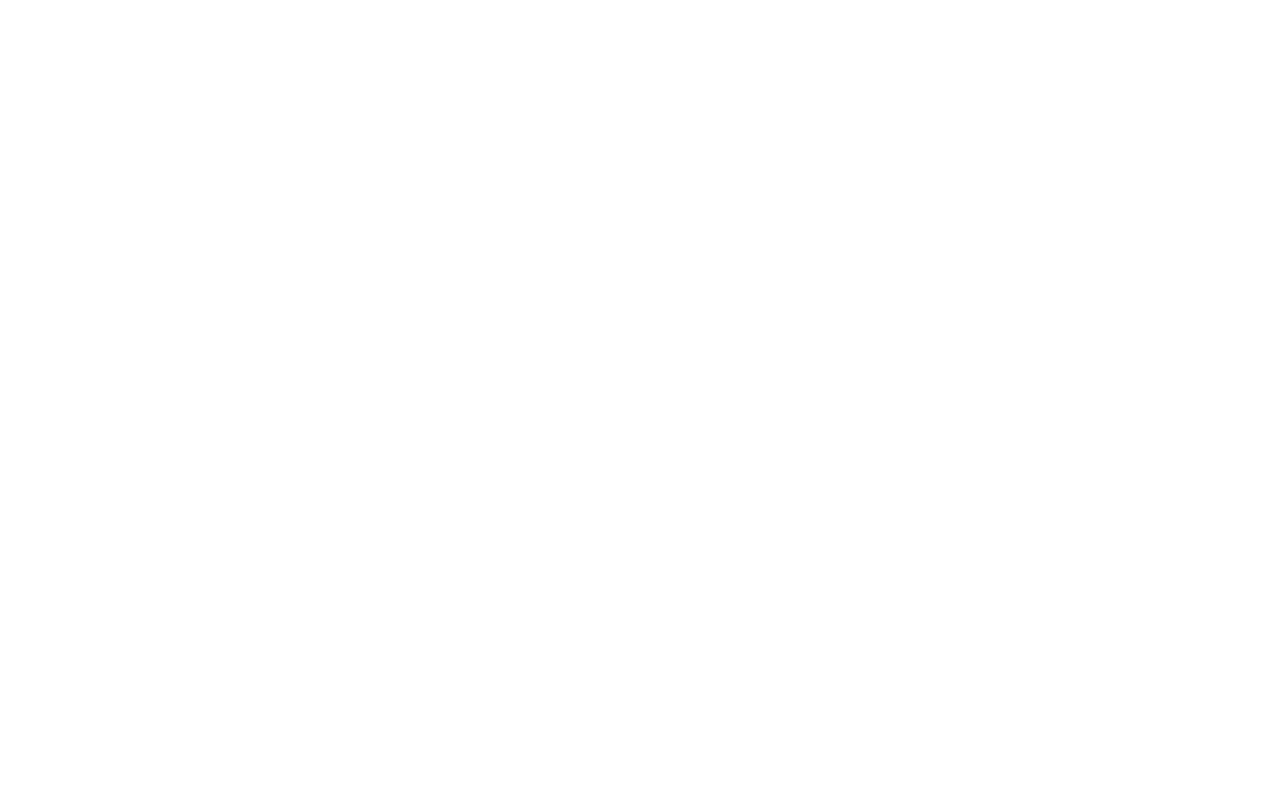
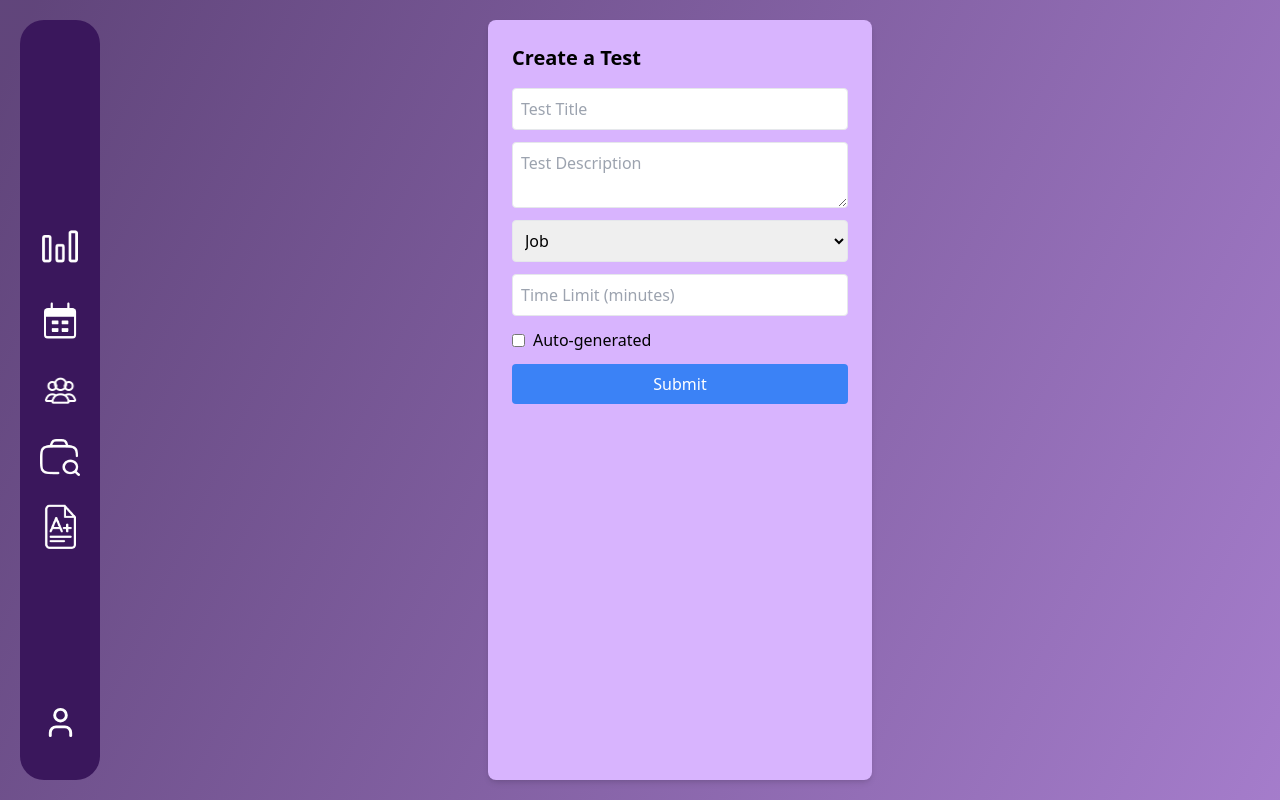
Before and after one commit to srgmnagar/That-s-What-They-Coded, a React (Vite) app in the folder Frontend/HireUp/: page /recruiter/testcreation in a window 1280 px wide. Before the commit this address had no page. Built offline with nearby package versions, Linux system fonts and the light colour scheme.

Commit message:
something

```diff
--- a/Frontend/HireUp/src/App.jsx
+++ b/Frontend/HireUp/src/App.jsx
@@ -11,7 +11,7 @@
 import Profile from './Pages/Candidate/Profile';
 import CompanyProfile from './Pages/Recruiter/CompanyProfile';
 import AddJobDeets from './Pages/Recruiter/AddJobDeets';
-
+import TestCreation from './Pages/Recruiter/TestCreation';
 function App() {
   return (
     <BrowserRouter>
@@ -28,6 +28,7 @@
             <Route path="/candidate/profile" element={<Profile />} />
             <Route path="/recruiter/profile" element={<CompanyProfile />} />
             <Route path="/recruiter/addjob" element={<AddJobDeets />} />
+            <Route path="/recruiter/testcreation" element={<TestCreation />} />
           </Routes>
 
       </AuthProvider>
--- a/Frontend/HireUp/src/Components/Nav.jsx
+++ b/Frontend/HireUp/src/Components/Nav.jsx
@@ -11,7 +11,7 @@
 function Nav() {
     return (
         <div>
-            <nav className='flex flex-col justify-evenly items-center  h-full bg-[#3A175C] rounded-3xl px-5 py-10'>
+            <nav className='flex flex-col justify-evenly items-center sticky h-[95vh] bg-[#3A175C] rounded-3xl px-5 py-10'>
                 <div className='flex flex-col justify-center items-center gap-7 h-full'>
 
                 <Link to={'/recruiter/dashboard'}>
--- a/Frontend/HireUp/src/Pages/Recruiter/AddJobDeets.jsx
+++ b/Frontend/HireUp/src/Pages/Recruiter/AddJobDeets.jsx
@@ -51,132 +51,77 @@
   };
 
   return (
-    <div className='flex p-5 '>
-      <Nav />
-      <div className="max-w-4xl mx-auto p-6 bg-white rounded-lg shadow-lg">
-      <h2 className="text-2xl font-bold mb-6">Add Job Details</h2>
-      <form onSubmit={handleSubmit} className="space-y-6">
+<div className="min-h-screen flex items-center justify-center bg-gradient-to-r from-purple-900 via-purple-700 to-purple-500 p-6">
+      <div className="w-full max-w-lg bg-white p-8 rounded-xl shadow-lg">
+        <h2 className="text-2xl font-bold text-gray-800 text-center mb-6">Add Test Details</h2>
+        <form onSubmit={handleSubmit} className="space-y-4">
           <div>
-          <label className="block text-sm font-medium text-gray-700">Job Title</label>
+            <label className="block text-sm font-medium text-gray-700">Test Title</label>
             <input
               type="text"
-            value={jobDetails.title}
-            onChange={(e) => setJobDetails({ ...jobDetails, title: e.target.value })}
+              value={testDetails.title}
+              onChange={(e) => setTestDetails({ ...testDetails, title: e.target.value })}
+              className="mt-1 block w-full rounded-md border-gray-300 shadow-sm focus:border-purple-500 focus:ring-purple-500"
+              required
+            />
+          </div>
+
+          <div>
+            <label className="block text-sm font-medium text-gray-700">Description</label>
+            <textarea
+              value={testDetails.description}
+              onChange={(e) => setTestDetails({ ...testDetails, description: e.target.value })}
+              rows={3}
+              className="mt-1 block w-full rounded-md border-gray-300 shadow-sm focus:border-purple-500 focus:ring-purple-500"
+              required
+            />
+          </div>
+
+          <div>
+            <label className="block text-sm font-medium text-gray-700">Test Type</label>
+            <select
+              value={testDetails.test_type}
+              onChange={(e) => setTestDetails({ ...testDetails, test_type: e.target.value })}
+              className="mt-1 block w-full rounded-md border-gray-300 shadow-sm focus:border-purple-500 focus:ring-purple-500"
+            >
+              <option value="job">Job</option>
+              <option value="self_assessment">Self Assessment</option>
+            </select>
+          </div>
+
+          <div>
+            <label className="block text-sm font-medium text-gray-700">Time Limit (Minutes)</label>
+            <input
+              type="number"
+              value={testDetails.time_limit_minutes}
+              onChange={(e) => setTestDetails({ ...testDetails, time_limit_minutes: e.target.value })}
               className="mt-1 block w-full rounded-md border-gray-300 shadow-sm focus:border-purple-500 focus:ring-purple-500"
             />
           </div>
-        <div>
-          <label className="block text-sm font-medium text-gray-700">Job Description</label>
-          <textarea
-            value={jobDetails.description}
-            onChange={(e) => setJobDetails({ ...jobDetails, description: e.target.value })}
-            rows={4}
-            className="mt-1 block w-full rounded-md border-gray-300 shadow-sm focus:border-purple-500 focus:ring-purple-500"
-          />
-        </div>
-        <div>
-          <label className="block text-sm font-medium text-gray-700">Company</label>
-          <input
-            type="text"
-            value={jobDetails.company}
-            onChange={(e) => setJobDetails({ ...jobDetails, company: e.target.value })}
-            className="mt-1 block w-full rounded-md border-gray-300 shadow-sm focus:border-purple-500 focus:ring-purple-500"
-          />
-        </div>
-        <div>
-          <label className="block text-sm font-medium text-gray-700">Location</label>
-          <input
-            type="text"
-            value={jobDetails.location}
-            onChange={(e) => setJobDetails({ ...jobDetails, location: e.target.value })}
-            className="mt-1 block w-full rounded-md border-gray-300 shadow-sm focus:border-purple-500 focus:ring-purple-500"
-          />
-        </div>
+
           <div className="flex items-center">
-          <label className="block text-sm font-medium text-gray-700 mr-2">Remote</label>
             <input
               type="checkbox"
-            checked={jobDetails.remote}
-            onChange={(e) => setJobDetails({ ...jobDetails, remote: e.target.checked })}
-            className="focus:ring-purple-500 h-4 w-4 border-gray-300"
+              checked={testDetails.is_auto_generated}
+              onChange={(e) => setTestDetails({ ...testDetails, is_auto_generated: e.target.checked })}
+              className="h-4 w-4 text-purple-600 border-gray-300 rounded focus:ring-purple-500"
             />
+            <label className="ml-2 text-sm text-gray-700">Auto-generate Questions</label>
           </div>
-        <div>
-          <label className="block text-sm font-medium text-gray-700">Job Type</label>
-          <select
-            value={jobDetails.job_type}
-            onChange={(e) => setJobDetails({ ...jobDetails, job_type: e.target.value })}
-            className="mt-1 block w-full rounded-md border-gray-300 shadow-sm focus:border-purple-500 focus:ring-purple-500"
+
+          <div className="flex justify-end space-x-4">
+            <button
+              type="button"
+              onClick={() => navigate(-1)}
+              className="px-4 py-2 border border-gray-300 rounded-md shadow-sm text-sm font-medium text-gray-700 bg-white hover:bg-gray-100"
             >
-            <option value="full_time">Full Time</option>
-            <option value="part_time">Part Time</option>
-            <option value="contract">Contract</option>
-            <option value="internship">Internship</option>
-          </select>
-        </div>
-        <div>
-          <label className="block text-sm font-medium text-gray-700">Salary Range</label>
-          <div className="flex space-x-4">
-            <input
-              type="number"
-              value={jobDetails.salary_min}
-              onChange={(e) => setJobDetails({ ...jobDetails, salary_min: e.target.value })}
-              placeholder="Min Salary"
-              className="w-full rounded-md border-gray-300 shadow-sm focus:border-purple-500 focus:ring-purple-500"
-            />
-            <input
-              type="number"
-              value={jobDetails.salary_max}
-              onChange={(e) => setJobDetails({ ...jobDetails, salary_max: e.target.value })}
-              placeholder="Max Salary"
-              className="w-full rounded-md border-gray-300 shadow-sm focus:border-purple-500 focus:ring-purple-500"
-            />
-          </div>
-        </div>
-        <div>
-          <label className="block text-sm font-medium text-gray-700">Experience (Years)</label>
-          <input
-            type="number"
-            value={jobDetails.experience_years}
-            onChange={(e) => setJobDetails({ ...jobDetails, experience_years: e.target.value })}
-            className="mt-1 block w-full rounded-md border-gray-300 shadow-sm focus:border-purple-500 focus:ring-purple-500"
-          />
-        </div>
-        <div>
-          <label className="block text-sm font-medium text-gray-700">Application Deadline</label>
-          <input
-            type="date"
-            value={jobDetails.application_deadline}
-            onChange={(e) => setJobDetails({ ...jobDetails, application_deadline: e.target.value })}
-            className="mt-1 block w-full rounded-md border-gray-300 shadow-sm focus:border-purple-500 focus:ring-purple-500"
-          />
-        </div>
-        <div>
-          <label className="block text-sm font-medium text-gray-700">Required Skills</label>
-          <input
-            type="text"
-            value={jobDetails.required_skills}
-            onChange={(e) => setJobDetails({ ...jobDetails, required_skills: e.target.value })}
-            placeholder="Comma-separated skills"
-            className="mt-1 block w-full rounded-md border-gray-300 shadow-sm focus:border-purple-500 focus:ring-purple-500"
-          />
-        </div>
-        <div>
-          <label className="block text-sm font-medium text-gray-700">Preferred Skills</label>
-          <input
-            type="text"
-            value={jobDetails.preferred_skills}
-            onChange={(e) => setJobDetails({ ...jobDetails, preferred_skills: e.target.value })}
-            placeholder="Comma-separated skills"
-            className="mt-1 block w-full rounded-md border-gray-300 shadow-sm focus:border-purple-500 focus:ring-purple-500"
-          />
-        </div>
-        <div className="flex justify-end space-x-4">
+              Cancel
+            </button>
             <button
               type="submit"
               className="px-4 py-2 border border-transparent rounded-md shadow-sm text-sm font-medium text-white bg-purple-600 hover:bg-purple-700"
             >
-            Add Job
+              Submit
             </button>
           </div>
         </form>
--- /dev/null
+++ b/Frontend/HireUp/src/Pages/Recruiter/TestCreation.jsx
@@ -0,0 +1,224 @@
+// import React from 'react'
+// import { useState } from 'react';
+// import Nav from '../../Components/Nav'
+
+// function TestCreation() {
+//   const [formData, setFormData] = useState({
+//     title: "",
+//     description: "",
+//     test_type: "job", // Default value
+//     time_limit_minutes: "",
+//     is_auto_generated: false,
+//   });
+
+//   const handleChange = (e) => {
+//     const { name, value, type, checked } = e.target;
+//     setFormData({
+//       ...formData,
+//       [name]: type === "checkbox" ? checked : value,
+//     });
+//   };
+
+//   const handleSubmit = async (e) => {
+//     e.preventDefault();
+
+//     try {
+//       const response = await fetch("http://127.0.0.1:8000/test_detail/", {
+//         method: "POST",
+//         headers: {
+//           "Content-Type": "application/json",
+//         },
+//         body: JSON.stringify(formData),
+//       });
+
+//       if (!response.ok) {
+//         throw new Error("Failed to create test.");
+//       }
+
+//       const data = await response.json();
+//       alert("Test created successfully!");
+//     } catch (error) {
+//       console.error("Error:", error);
+//       alert("Error creating test.");
+//     }
+//   };
+
+
+//   return (
+//     <div style={{
+//       background: 'linear-gradient(115deg, rgba(38, 0, 74, 0.73) 2.22%, rgba(105, 36, 171, 0.59) 103.12%)'
+//     }} className='flex p-5 h-screen'>
+//       <Nav />
+//       <div>
+//       <div className="p-5">
+//       <h2 className="text-xl font-bold mb-4">Create a Test</h2>
+//       <form onSubmit={handleSubmit} className="flex flex-col gap-3">
+//         <input
+//           type="text"
+//           name="title"
+//           placeholder="Title"
+//           value={formData.title}
+//           onChange={handleChange}
+//           className="p-2 border rounded"
+//           required
+//         />
+//         <textarea
+//           name="description"
+//           placeholder="Description"
+//           value={formData.description}
+//           onChange={handleChange}
+//           className="p-2 border rounded"
+//         />
+//         <select
+//           name="test_type"
+//           value={formData.test_type}
+//           onChange={handleChange}
+//           className="p-2 border rounded"
+//         >
+//           <option value="job">Job</option>
+//           <option value="self_assessment">Self Assessment</option>
+//         </select>
+//         <input
+//           type="number"
+//           name="time_limit_minutes"
+//           placeholder="Time Limit (minutes)"
+//           value={formData.time_limit_minutes}
+//           onChange={handleChange}
+//           className="p-2 border rounded"
+//         />
+//         <label className="flex items-center">
+//           <input
+//             type="checkbox"
+//             name="is_auto_generated"
+//             checked={formData.is_auto_generated}
+//             onChange={handleChange}
+//             className="mr-2"
+//           />
+//           Auto-generated
+//         </label>
+//         <button type="submit" className="p-2 bg-blue-500 text-white rounded">
+//           Submit
+//         </button>
+//       </form>
+//     </div>
+//       </div>
+//     </div>
+//   )
+// }
+
+// export default TestCreation
+
+
+import React, { useState } from 'react';
+import Nav from '../../Components/Nav';
+
+function TestCreation() {
+  const [formData, setFormData] = useState({
+    title: "",
+    description: "",
+    test_type: "job", // Default value
+    time_limit_minutes: "",
+    is_auto_generated: false,
+    job: null, // Add job field
+  });
+
+  const handleChange = (e) => {
+    const { name, value, type, checked } = e.target;
+    setFormData({
+      ...formData,
+      [name]: type === "checkbox" ? checked : value,
+    });
+  };
+
+  const handleSubmit = async (e) => {
+    e.preventDefault();
+
+    try {
+      const response = await fetch("http://127.0.0.1:8000/base/test_detail/", {
+        method: "PUT",
+        headers: {
+          "Content-Type": "application/json",
+          "Authorization": `Bearer ${JSON.parse(localStorage.getItem("authTokens")).access}`,
+        },
+        body: JSON.stringify(formData),
+      });
+
+      if (!response.ok) {
+        throw new Error("Failed to create test.");
+      }
+
+      const data = await response.json();
+      alert("Test created successfully!");
+    } catch (error) {
+      console.error("Error:", error);
+      alert("Error creating test.");
+    }
+  };
+
+  return (
+    <div
+      style={{
+        background:
+          'linear-gradient(115deg, rgba(38, 0, 74, 0.73) 2.22%, rgba(105, 36, 171, 0.59) 103.12%)',
+      }}
+      className="flex p-5 "
+    >
+      <Nav />
+      <div className="bg-purple-300 p-6 rounded-lg shadow-md w-96 mx-auto ">
+        <h2 className="text-xl font-bold mb-4">Create a Test</h2>
+        <form onSubmit={handleSubmit} className="flex flex-col gap-3">
+          <input
+            type="text"
+            name="title"
+            placeholder="Test Title"
+            value={formData.title}
+            onChange={handleChange}
+            className="p-2 border rounded"
+            required
+          />
+          <textarea
+            name="description"
+            placeholder="Test Description"
+            value={formData.description}
+            onChange={handleChange}
+            className="p-2 border rounded"
+          />
+          <select
+            name="test_type"
+            value={formData.test_type}
+            onChange={handleChange}
+            className="p-2 border rounded"
+          >
+            <option value="job">Job</option>
+          </select>
+          <input
+            type="number"
+            name="time_limit_minutes"
+            placeholder="Time Limit (minutes)"
+            value={formData.time_limit_minutes}
+            onChange={handleChange}
+            className="p-2 border rounded"
+          />
+          <label className="flex items-center">
+            <input
+              type="checkbox"
+              name="is_auto_generated"
+              checked={formData.is_auto_generated}
+              onChange={handleChange}
+              className="mr-2"
+            />
+            Auto-generated
+          </label>
+
+
+
+          <button type="submit" className="p-2 bg-blue-500 text-white rounded">
+            Submit
+          </button>
+        </form>
+      </div>
+    </div>
+  );
+}
+
+export default TestCreation;
```
Also changed, not shown: 1 other file (tests, documents, lock files or other folders). Lines whose indentation alone changed are shown as unchanged.
